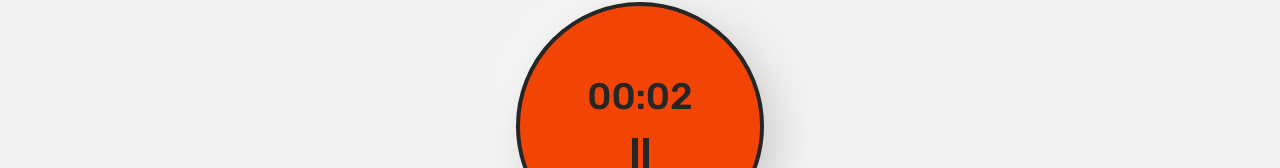
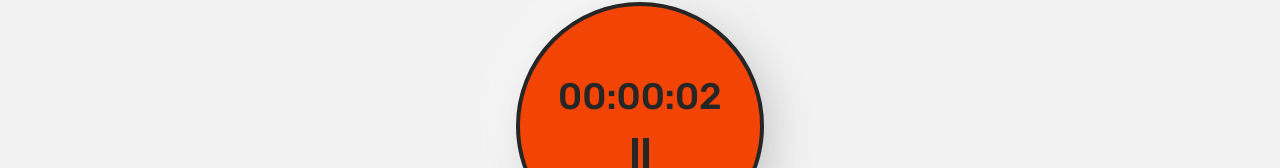
Before and after one commit to FrancoRaya/taskmaster, a website: page index.html in a window 1280 px wide. Both pictures are taken after a click on the element 640 px from the left and 267 px from the top of the page. Shown: the part 115-283 px from the top of the page. Drawn offline with nearby package versions, Linux system fonts and the light colour scheme; some packages are replaced by stand-ins of ours; a script that the page names is missing.

Commit message:
prueba timer horas

```diff
--- a/index.html
+++ b/index.html
@@ -26,7 +26,7 @@
 
     <section class="cronometro-caja">
         <div class="circle">
-            <div id="stopwatch" class="stopwatch">00:00</div>
+            <div id="stopwatch" class="stopwatch">00:00:00</div>
             <div class="buttons">
                 <div id="play-pause" class="paused" onclick="playPause()"></div>
                 <div id="tiempoParcial"></div>
--- a/js/main.js
+++ b/js/main.js
@@ -50,11 +50,13 @@ let marca = [];
     const calculateTime = runningTime => {
         const total_seconds = Math.floor(runningTime / 1000);
         const total_minutes = Math.floor(total_seconds / 60);
+        const total_hours = Math.floor(total_minutes / 60);
 
         display_seconds = (total_seconds % 60).toString().padStart(2, "0");
-        display_minutes = total_minutes.toString().padStart(2, "0");
+        display_minutes = (total_minutes % 60).toString().padStart(2, "0");
+        display_hours = total_hours.toString().padStart(2, "0");
 
-        return `${display_minutes}:${display_seconds}`;
+        return `${display_hours}:${display_minutes}:${display_seconds}`;
     };
 
     // Sumar tiempo al proyecto
```
